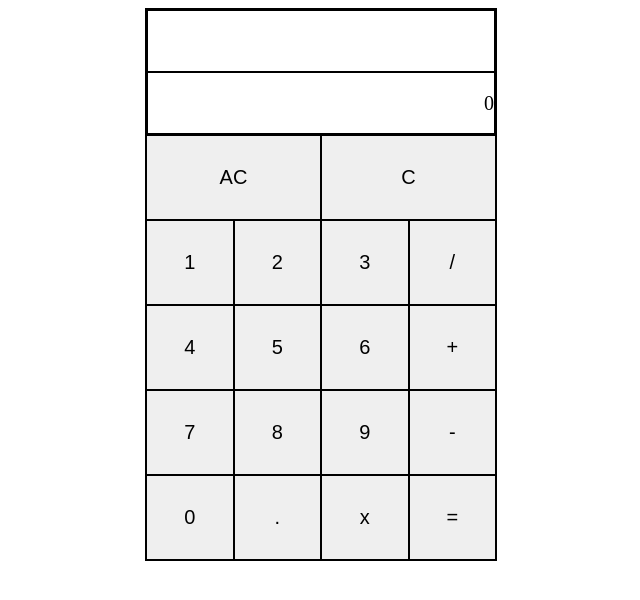
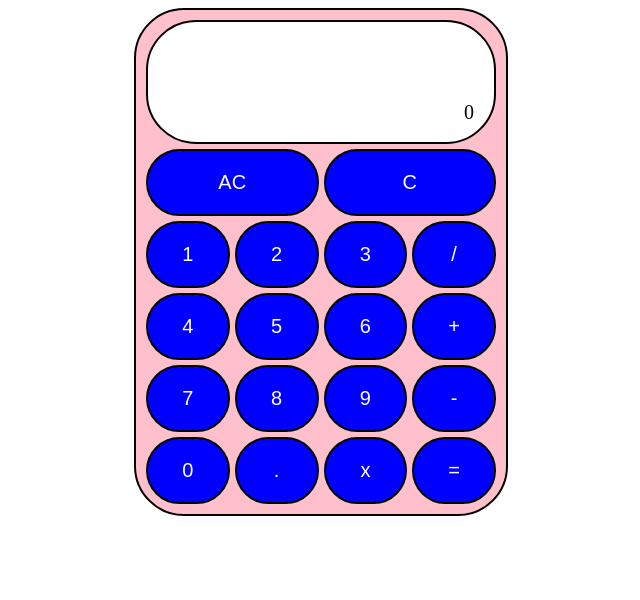
Before and after one commit to lutricuong/calculator, a plain HTML site: page index.html in a window 1280 px wide. Both pictures are taken after a click on the button "AC". Shown: the whole page, without its empty margins (319-959 px from the left). Drawn offline with Linux system fonts and the light colour scheme.

Commit message:
add class play transtion

```diff
--- a/javascript.js
+++ b/javascript.js
@@ -22,19 +22,29 @@ function numberAndOp(str) {
     if (op == "/") return result.textContent = num1 / num2;
 }
 
+function addAndRemoveTransition(e) {
+    e.classList.add('play');
+    e.addEventListener('transitionend', () => {
+        e.classList.remove('play')
+    });
+}
 ac.addEventListener('click', () => {
+    addAndRemoveTransition(ac);
     display.textContent = '';
     result.textContent = 0;
 });
 c.addEventListener('click', () => {
+    addAndRemoveTransition(c);
     display.textContent = display.textContent.slice(0,display.textContent.length -1);
 });
 equal.addEventListener('click', () => {
-        numberAndOp(arrNumAndOp);
+    addAndRemoveTransition(equal);
+    numberAndOp(arrNumAndOp);
 })
 
 numAll.forEach(num => {
     num.addEventListener('click', () => {
+        addAndRemoveTransition(num);
         display.textContent += num.textContent;
         arrNumAndOp = display.textContent.split(' ');
         if (arrNumAndOp[2] == '') {
@@ -46,6 +56,7 @@ numAll.forEach(num => {
 
 operation.forEach(oper => {
     oper.addEventListener('click', () => {
+            addAndRemoveTransition(oper);
             display.textContent += ' ';
             display.textContent += oper.textContent;
             display.textContent += ' ';
@@ -59,4 +70,4 @@ operation.forEach(oper => {
                 display.textContent = result.textContent + ' ' + oper.textContent + ' ';
             }
     })
-})
+});
--- a/style.css
+++ b/style.css
@@ -1,41 +1,57 @@
 .calculator {
     display: flex;
     flex-direction: column;
-    border: solid 1px black;
+    border: solid 2px black;
     width: 350px;
     margin: auto;
+    gap: 5px;
+    padding: 10px;
+    background-color: pink;
+    border-radius: 50px;
 }
 
 .header {
     display: flex;
     flex-direction: column;
-    border: solid 1px black;
     font-size: 20px;
+    border: solid 2px black;
+    border-radius: 50px;
+    background-color: white;
 }
 
 .display {
     display: flex;
-    border: solid 1px black;
     align-items:center;
     justify-content: start;
     height: 60px;
+    padding-left: 20px;
 }
 
 .result {
     display: flex;
-    border: solid 1px black;
     align-items:center;
     justify-content: end;
     height: 60px;
+    padding-right: 20px;
 }
+
 .row-ac-c, .row-123, .row-456, .row-789, .row-0 {
     display: flex;
+    gap: 5px;
 }
 
 button {
-    border: solid 1px black;
+    border-radius: 50px;
+    border: solid 2px black;
     flex: 1;
     text-align: center;
-    padding: 30px 0 30px 0;
+    padding: 20px 0 20px 0;
     font-size: 20px;
+    background-color: BLUE;
+    color: white;
 }
+
+.play {
+    transition: all 0.08s ease;
+    transform: scale(1.05);
+}
```
